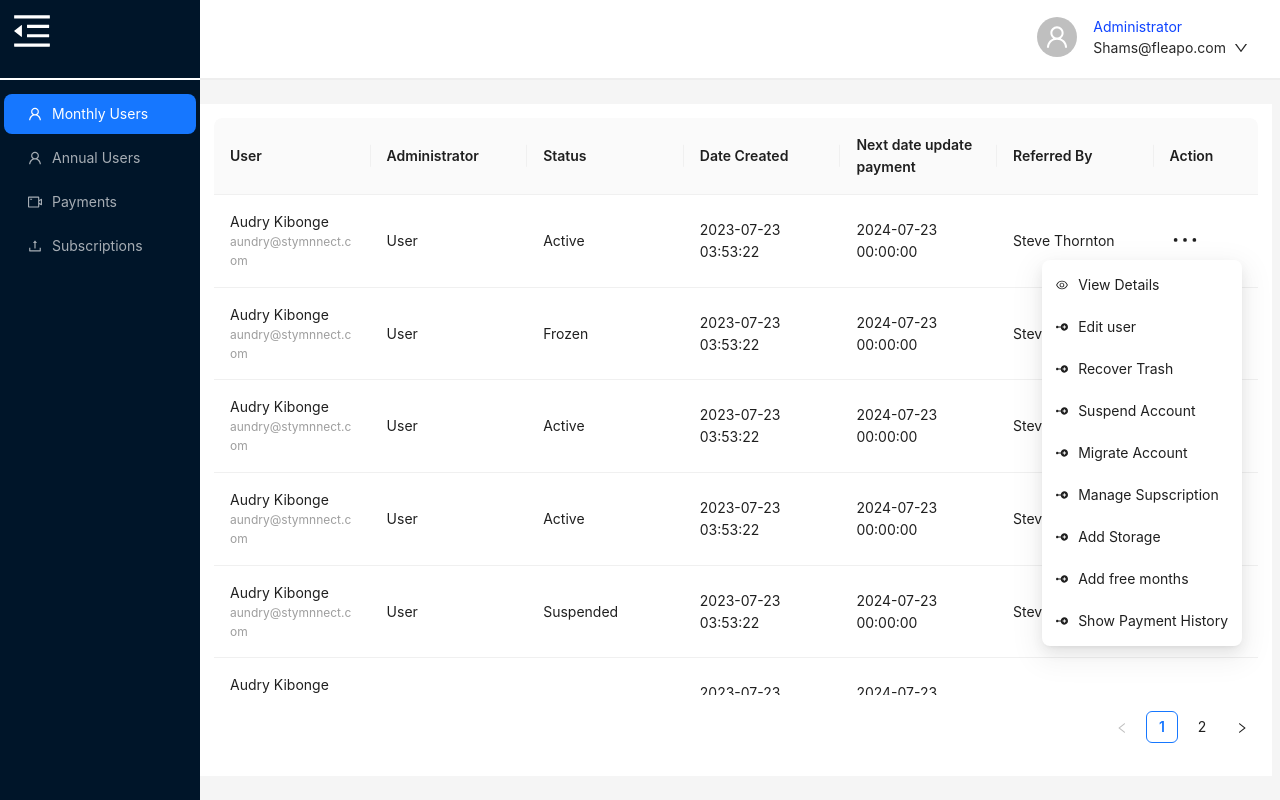
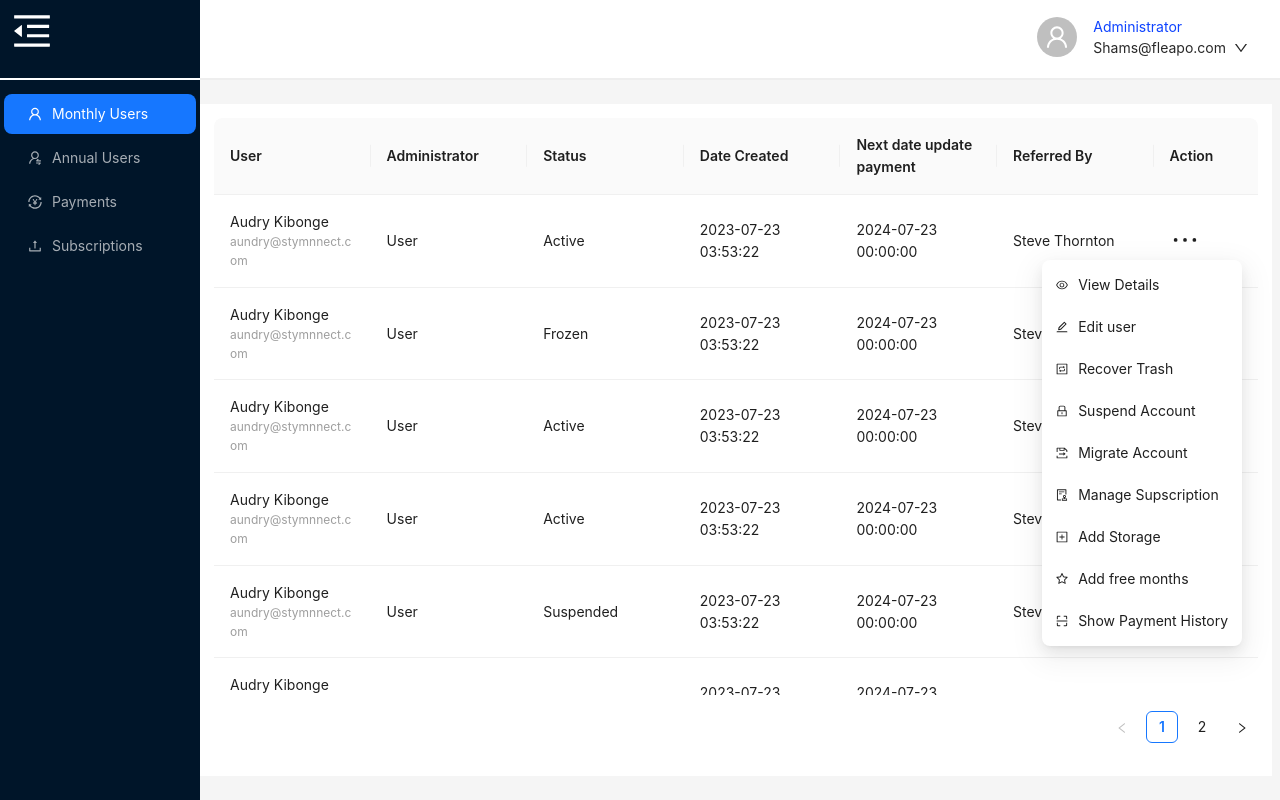
Before and after one commit to shams-fleapo/steam-connect-admin-panel, a React (Vite) app: page /dashboard in a window 1280 px wide. Both pictures are taken after a click on the element 1205 px from the left and 240 px from the top of the page. Built offline with nearby package versions, Linux system fonts and the light colour scheme.

Commit message:
feat: changed icons

```diff
--- a/src/components/dashboard/index.tsx
+++ b/src/components/dashboard/index.tsx
@@ -2,7 +2,19 @@ import { useState } from 'react';
 import ProfileLayout from '../layout';
 import { Header } from '../layout/header';
 import { Table, Dropdown, MenuProps, ConfigProvider, theme } from 'antd';
-import { EllipsisOutlined, EyeOutlined, SubnodeOutlined } from '@ant-design/icons';
+import {
+	EllipsisOutlined,
+	EyeOutlined,
+	SubnodeOutlined,
+	EditOutlined,
+	InteractionOutlined,
+	LockOutlined,
+	DeliveredProcedureOutlined,
+	AuditOutlined,
+	PlusSquareOutlined,
+	StarOutlined,
+	ScanOutlined,
+} from '@ant-design/icons';
 import { useMediaQuery } from 'react-responsive';
 import { UserData, UserDataType, paymentData, subscriptionData, userStatusType } from './data';
 
@@ -17,25 +29,25 @@ const items: MenuProps['items'] = [
 		label: 'Edit user',
 		key: '1',
 		style: { padding: '10px 10px' },
-		icon: <SubnodeOutlined />,
+		icon: <EditOutlined />,
 	},
 	{
 		label: 'Recover Trash',
 		key: '2',
 		style: { padding: '10px 10px' },
-		icon: <SubnodeOutlined />,
+		icon: <InteractionOutlined />,
 	},
 	{
 		label: 'Suspend Account',
 		key: '3',
 		style: { padding: '10px 10px' },
-		icon: <SubnodeOutlined />,
+		icon: <LockOutlined />,
 	},
 	{
 		label: 'Migrate Account',
 		key: '4',
 		style: { padding: '10px 10px' },
-		icon: <SubnodeOutlined />,
+		icon: <DeliveredProcedureOutlined />,
 	},
 	{
 		label: 'Reactivate User',
@@ -47,25 +59,25 @@ const items: MenuProps['items'] = [
 		label: 'Manage Supscription',
 		key: '6',
 		style: { padding: '10px 10px' },
-		icon: <SubnodeOutlined />,
+		icon: <AuditOutlined />,
 	},
 	{
 		label: 'Add Storage',
 		key: '7',
 		style: { padding: '10px 10px' },
-		icon: <SubnodeOutlined />,
+		icon: <PlusSquareOutlined />,
 	},
 	{
 		label: 'Add free months',
 		key: '8',
 		style: { padding: '10px 10px' },
-		icon: <SubnodeOutlined />,
+		icon: <StarOutlined />,
 	},
 	{
 		label: 'Show Payment History',
 		key: '9',
 		style: { padding: '10px 10px' },
-		icon: <SubnodeOutlined />,
+		icon: <ScanOutlined />,
 	},
 ];
 
--- a/src/components/layout/index.tsx
+++ b/src/components/layout/index.tsx
@@ -1,5 +1,5 @@
-import React, { ReactNode, useEffect, useState } from 'react';
-import { MenuFoldOutlined, MenuUnfoldOutlined, UploadOutlined, UserOutlined, VideoCameraOutlined } from '@ant-design/icons';
+import { ReactNode, useState } from 'react';
+import { MenuFoldOutlined, MenuUnfoldOutlined, UploadOutlined, UserOutlined, UserSwitchOutlined, TransactionOutlined } from '@ant-design/icons';
 import { Layout, Menu, Button, theme } from 'antd';
 import { useMediaQuery } from 'react-responsive';
 import clsx from 'clsx';
@@ -76,12 +76,12 @@ const ProfileLayout = ({
 							},
 							{
 								key: '2',
-								icon: <UserOutlined />,
+								icon: <UserSwitchOutlined />,
 								label: 'Annual Users',
 							},
 							{
 								key: '3',
-								icon: <VideoCameraOutlined />,
+								icon: <TransactionOutlined />,
 								label: 'Payments',
 							},
 							{
@@ -140,12 +140,12 @@ const ProfileLayout = ({
 							},
 							{
 								key: '2',
-								icon: <UserOutlined />,
+								icon: <UserSwitchOutlined />,
 								label: 'Annual Users',
 							},
 							{
 								key: '3',
-								icon: <VideoCameraOutlined />,
+								icon: <TransactionOutlined />,
 								label: 'Payments',
 							},
 							{
```
